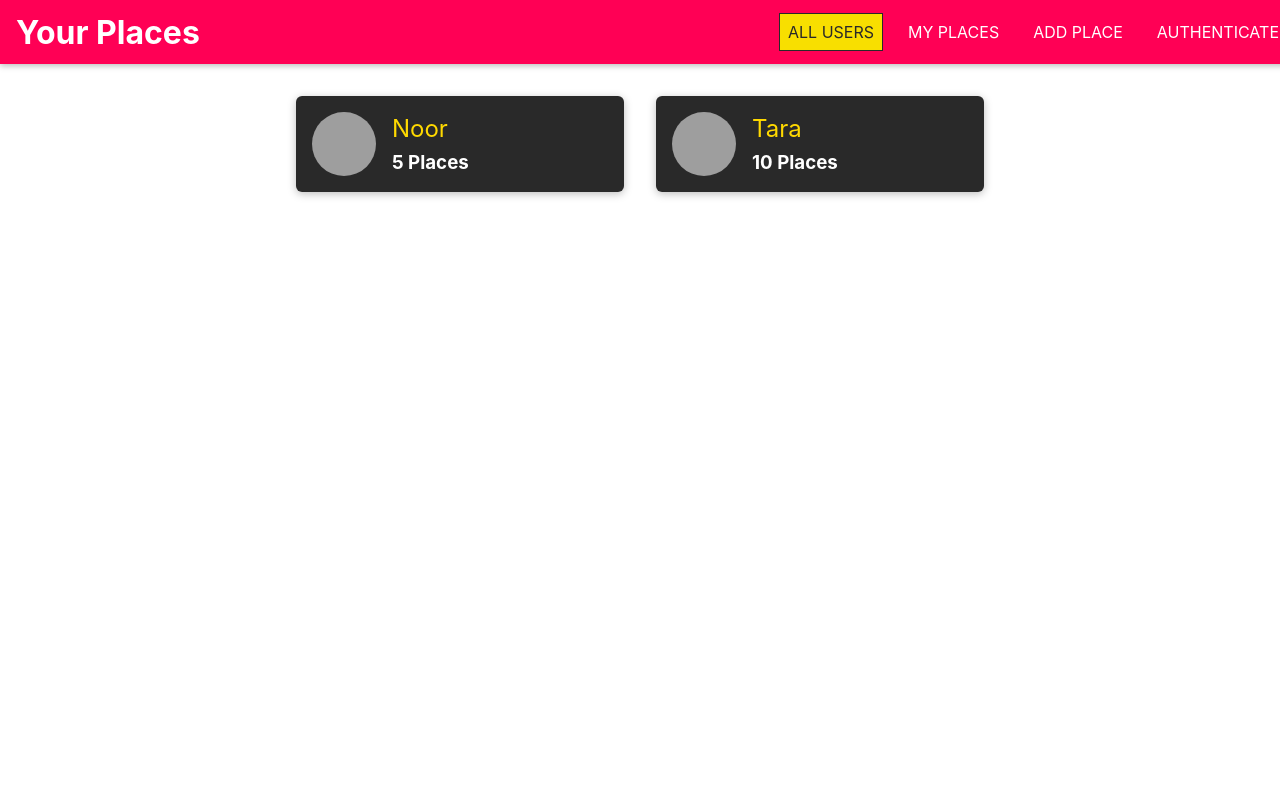
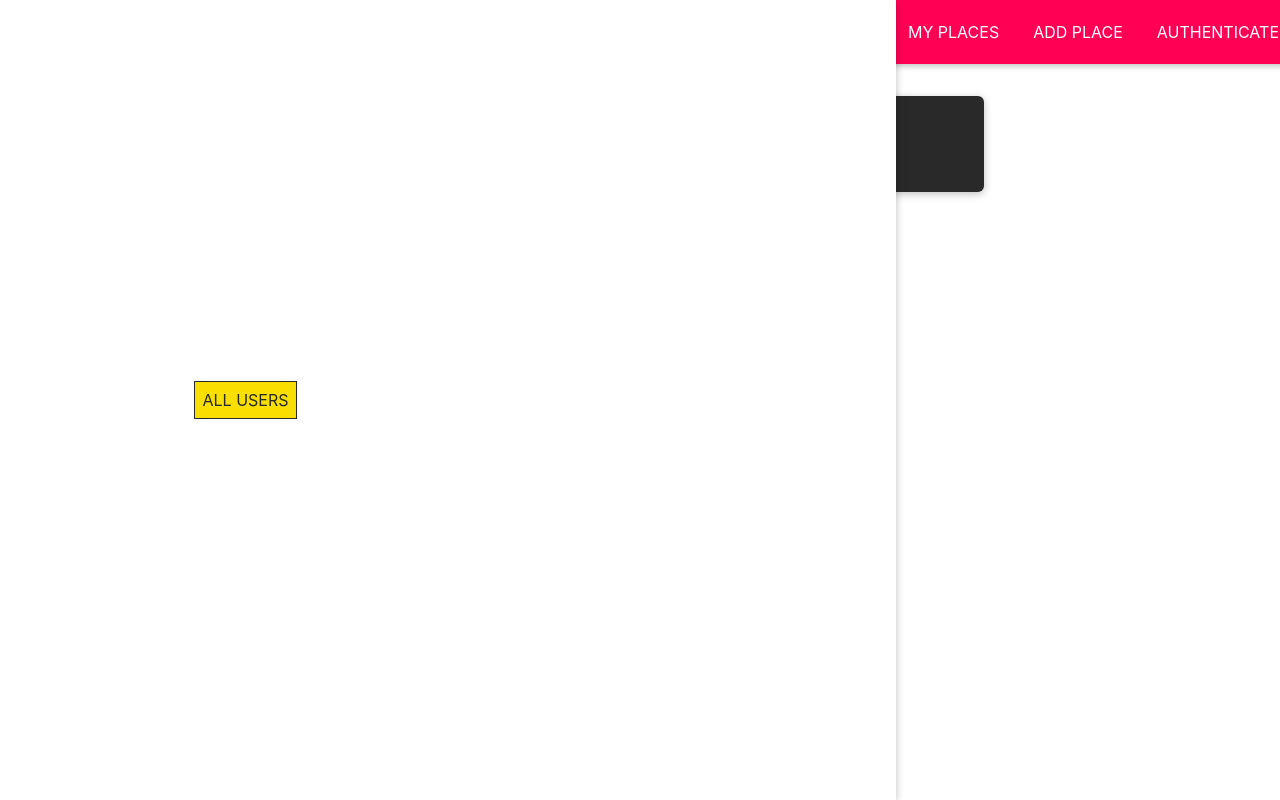
Before and after one commit to NoorMohammed17/completeMERNproject, a React (Vite) app: page / in a window 1280 px wide. Built offline with nearby package versions, Linux system fonts and the light colour scheme; grey boxes are pictures that could not be loaded.

Commit message:
createPorta added

```diff
--- a/index.html
+++ b/index.html
@@ -7,6 +7,7 @@
     <title>MERN PROJECT</title>
   </head>
   <body>
+    <div id="drawer-hook"></div>
     <div id="root"></div>
     <script type="module" src="/src/main.jsx"></script>
   </body>
--- a/src/shared/components/UIElements/Navigation/MainNavigation.jsx
+++ b/src/shared/components/UIElements/Navigation/MainNavigation.jsx
@@ -2,10 +2,17 @@
 import { Link } from "react-router-dom";
 import MainHeader from "./MainHeader";
 import NavLinks from "./NavLinks";
+import SideDrawer from "./SideDrawer";
 import "./MainNavigation.css"
 
 const MainNavigation = (props) => {
     return (
+        <>
+        <SideDrawer>
+            <nav className="main-navigation__drawer-nav">
+                <NavLinks/>
+            </nav>
+        </SideDrawer>
         <MainHeader>
             <button className="main-navigation__menu-btn">
                 <span /> <span /> <span />
@@ -13,11 +20,12 @@ const MainNavigation = (props) => {
             <h1 className="main-navigation__title">
                 <Link to="/">Your Places</Link>
             </h1>
-            <nav>
+            <nav className="main-navigation__header-nav">
                <NavLinks/>
             </nav>
 
         </MainHeader>
+        </>
     )
 }
 
--- a/src/shared/components/UIElements/Navigation/NavLinks.jsx
+++ b/src/shared/components/UIElements/Navigation/NavLinks.jsx
@@ -5,10 +5,10 @@ import './NavLinks.css'
 const NavLinks = (props) => {
   return (
     <ul className='nav-links'>
-        <li><NavLink to='/' exact>ALL USERS</NavLink></li>
-        <li><NavLink to='/u1/places' exact>MY PLACES</NavLink></li>
-        <li><NavLink to='/places/new' exact>ADD PLACE</NavLink></li>
-        <li><NavLink to='/auth' exact>AUTHENTICATE </NavLink></li>
+        <li><NavLink to='/' exact='true'>ALL USERS</NavLink></li>
+        <li><NavLink to='/u1/places' >MY PLACES</NavLink></li>
+        <li><NavLink to='/places/new' >ADD PLACE</NavLink></li>
+        <li><NavLink to='/auth' >AUTHENTICATE </NavLink></li>
 
     </ul>
   )
--- a/src/shared/components/UIElements/Navigation/SideDrawer.css
+++ b/src/shared/components/UIElements/Navigation/SideDrawer.css
@@ -0,0 +1,10 @@
+.side-drawer {
+    position: fixed;
+    left: 0;
+    top: 0;
+    z-index: 100;
+    height: 100vh;
+    width: 70%;
+    background: white;
+    box-shadow: 0 2px 8px rgba(0,0,0,0.26);
+}
--- /dev/null
+++ b/src/shared/components/UIElements/Navigation/SideDrawer.jsx
@@ -0,0 +1,11 @@
+import React from 'react'
+import { createPortal } from 'react-dom';
+import './SideDrawer.css';
+
+
+const SideDrawer = (props) => {
+    const content=  <aside className='side-drawer'>{props.children}</aside>;
+  return createPortal(content, document.getElementById('drawer-hook'))
+}
+
+export default SideDrawer
```
Also changed, not shown: 1 other file (tests, documents, lock files or other folders).
